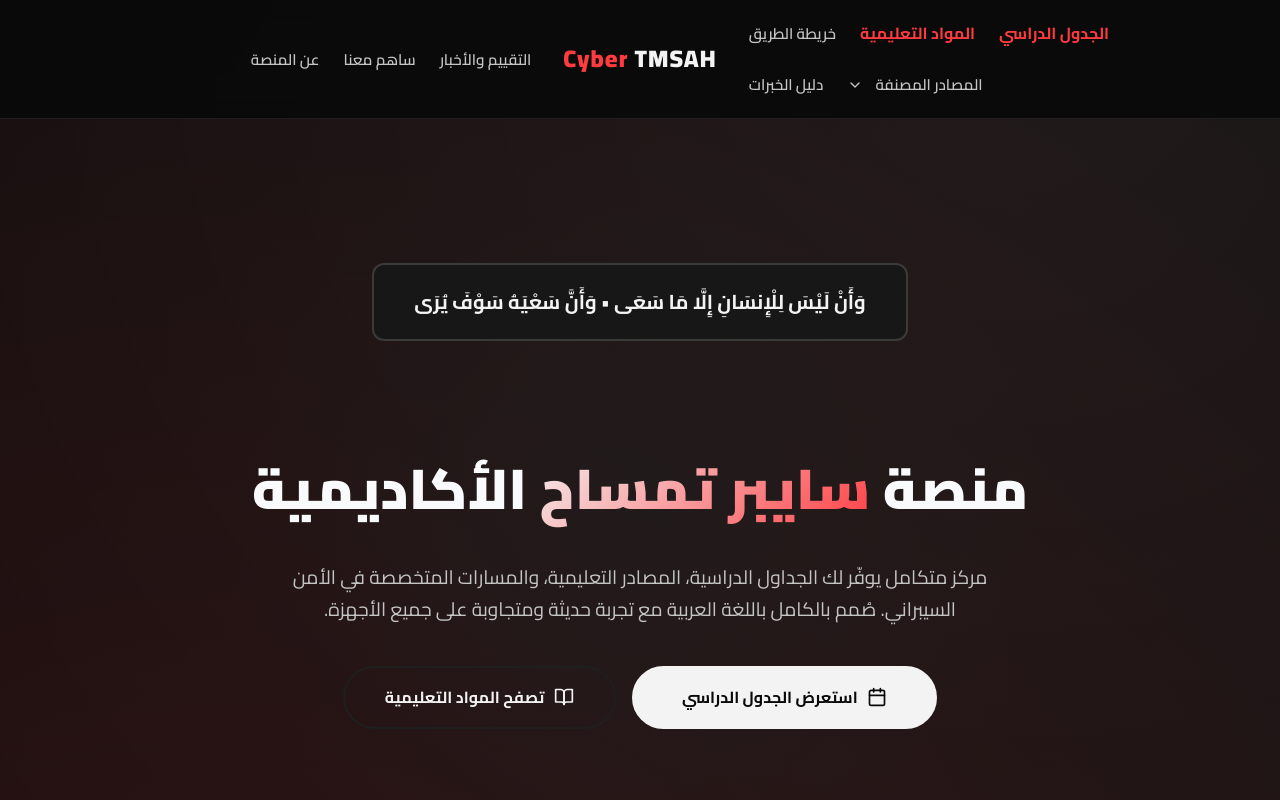
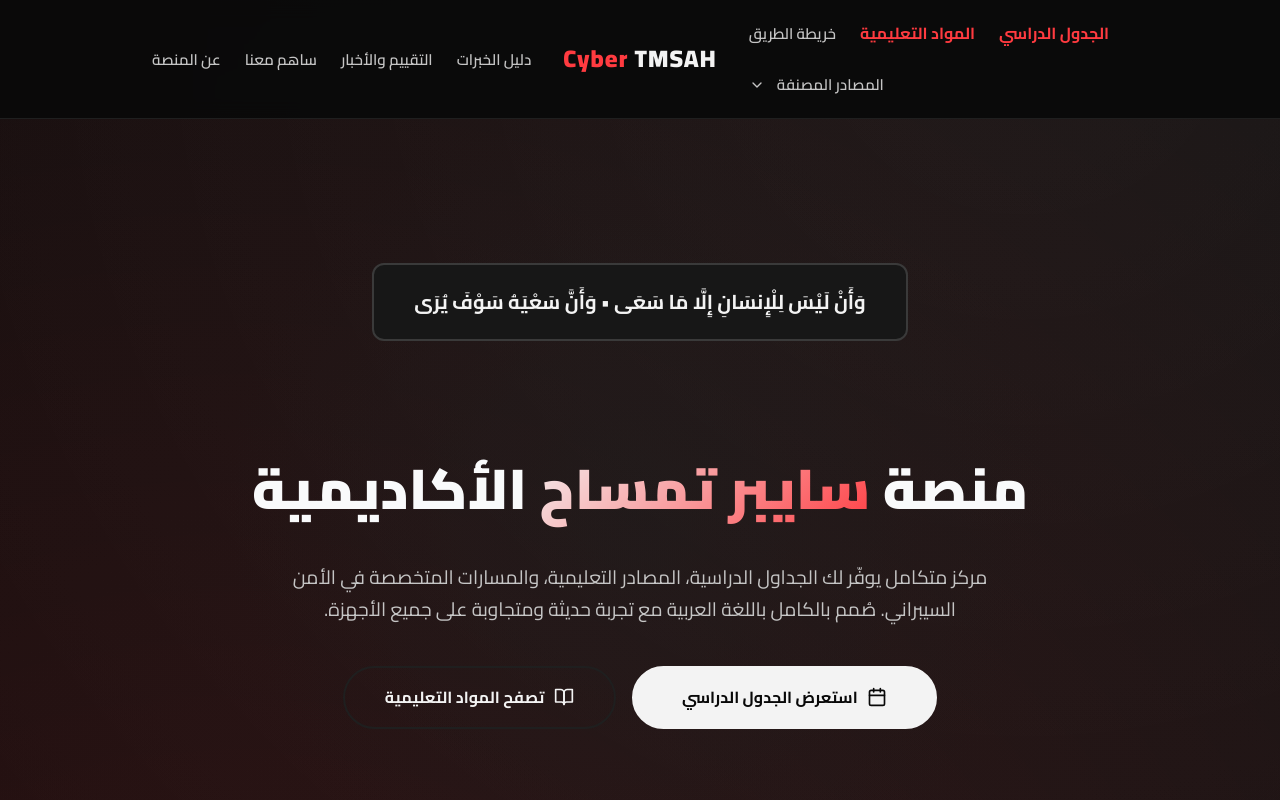
Before and after one commit to phoenixcrypto/cyber-tmsah, a Next.js app: page / in a window 1280 px wide. Shown: the top 800 px of the page. Built offline with nearby package versions, Linux system fonts and the light colour scheme.

Commit message:
Balance Navbar sections: 4 on each side of logo

```diff
--- a/components/Navbar.tsx
+++ b/components/Navbar.tsx
@@ -55,7 +55,7 @@ export default function Navbar() {
           {open ? <X className="w-5 h-5" /> : <Menu className="w-5 h-5" />}
         </button>
 
-        {/* الأقسام على اليمين (nav-left في RTL) */}
+        {/* الأقسام على اليمين (nav-left في RTL) - 4 أقسام */}
         <ul className="nav-links nav-left">
           {/* الجدول الدراسي أولاً */}
           <li>
@@ -100,13 +100,6 @@ export default function Navbar() {
               ))}
             </div>
           </li>
-
-          {/* دليل الخبرات */}
-          <li>
-            <Link href="/expertise-guide" prefetch={false} className="nav-link" onClick={close}>
-              دليل الخبرات
-            </Link>
-          </li>
         </ul>
 
         {/* اسم الموقع في المنتصف - ثابت */}
@@ -114,8 +107,15 @@ export default function Navbar() {
           <span>Cyber</span> TMSAH
         </Link>
 
-        {/* الأقسام على اليسار (nav-right في RTL) */}
+        {/* الأقسام على اليسار (nav-right في RTL) - 4 أقسام */}
         <ul className="nav-links nav-right">
+          {/* دليل الخبرات */}
+          <li>
+            <Link href="/expertise-guide" prefetch={false} className="nav-link" onClick={close}>
+              دليل الخبرات
+            </Link>
+          </li>
+
           {/* التقييم والأخبار */}
           <li>
             <Link href="/evaluation" prefetch={false} className="nav-link" onClick={close}>
```
